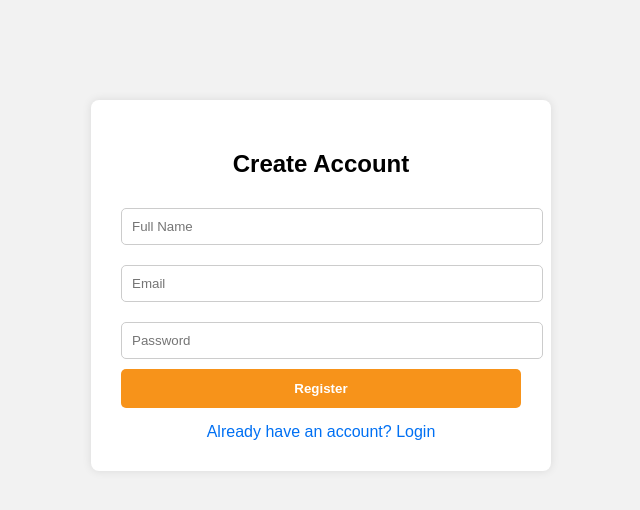
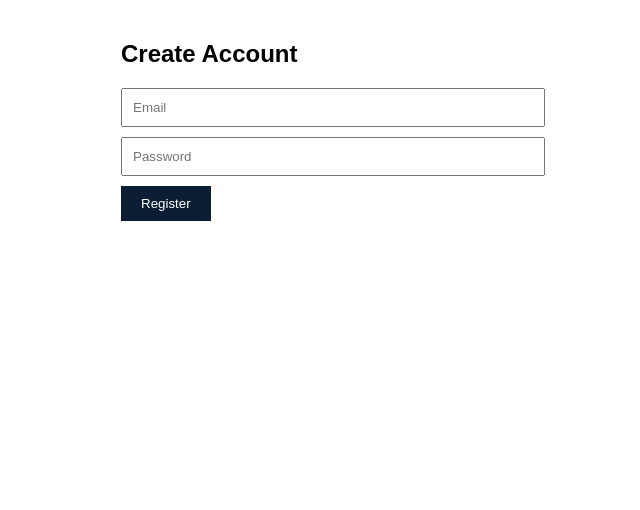
Before and after one commit to Honortribute/prime-crypto-capital, a plain HTML site: page signup.html in a window 1280 px wide. Shown: the whole page, without its empty margins (319-959 px from the left). Drawn offline with Linux system fonts and the light colour scheme.

Commit message:
Update signup.html

```diff
--- a/signup.html
+++ b/signup.html
@@ -1,30 +1,48 @@
 <!DOCTYPE html>
-<html lang="en">
+<html>
 <head>
-  <meta charset="UTF-8" />
-  <meta name="viewport" content="width=device-width, initial-scale=1.0"/>
-  <title>Register - Prime Crypto Capital</title>
+  <title>Sign Up</title>
+  <meta name="viewport" content="width=device-width, initial-scale=1">
+  <script src="https://www.gstatic.com/firebasejs/10.12.0/firebase-app.js"></script>
+  <script src="https://www.gstatic.com/firebasejs/10.12.0/firebase-auth.js"></script>
+  <script>
+    // Replace with your actual config
+    const firebaseConfig = {
+      apiKey: "YOUR_API_KEY",
+      authDomain: "your-project-id.firebaseapp.com",
+      projectId: "your-project-id",
+      appId: "your-app-id"
+    };
+    firebase.initializeApp(firebaseConfig);
+  </script>
   <style>
-    body { font-family: Arial, sans-serif; background: #f2f2f2; margin: 0; padding: 0; }
-    .container { max-width: 400px; margin: 100px auto; background: white; padding: 30px; border-radius: 8px; box-shadow: 0 0 10px rgba(0,0,0,0.1); }
-    h2 { text-align: center; margin-bottom: 20px; }
-    input[type="text"], input[type="email"], input[type="password"] {
-      width: 100%; padding: 10px; margin: 10px 0; border-radius: 5px; border: 1px solid #ccc;
-    }
-    button { width: 100%; padding: 12px; background: #f7931a; color: white; border: none; border-radius: 5px; font-weight: bold; cursor: pointer; }
-    a { display: block; text-align: center; margin-top: 15px; color: #0070f3; text-decoration: none; }
+    body { font-family: sans-serif; max-width: 400px; margin: auto; padding: 20px; }
+    input { display: block; width: 100%; margin: 10px 0; padding: 10px; }
+    button { padding: 10px 20px; background: #0c1e33; color: white; border: none; }
   </style>
 </head>
 <body>
-  <div class="container">
-    <h2>Create Account</h2>
-    <form>
-      <input type="text" placeholder="Full Name" required>
-      <input type="email" placeholder="Email" required>
-      <input type="password" placeholder="Password" required>
-      <button type="submit">Register</button>
-    </form>
-    <a href="login.html">Already have an account? Login</a>
-  </div>
+  <h2>Create Account</h2>
+  <input type="email" id="email" placeholder="Email" />
+  <input type="password" id="password" placeholder="Password" />
+  <button onclick="signup()">Register</button>
+  <p id="message"></p>
+
+  <script>
+    const auth = firebase.auth();
+
+    function signup() {
+      const email = document.getElementById('email').value;
+      const password = document.getElementById('password').value;
+
+      auth.createUserWithEmailAndPassword(email, password)
+        .then(() => {
+          document.getElementById('message').innerText = "Account created successfully!";
+        })
+        .catch(error => {
+          document.getElementById('message').innerText = error.message;
+        });
+    }
+  </script>
 </body>
 </html>
```
